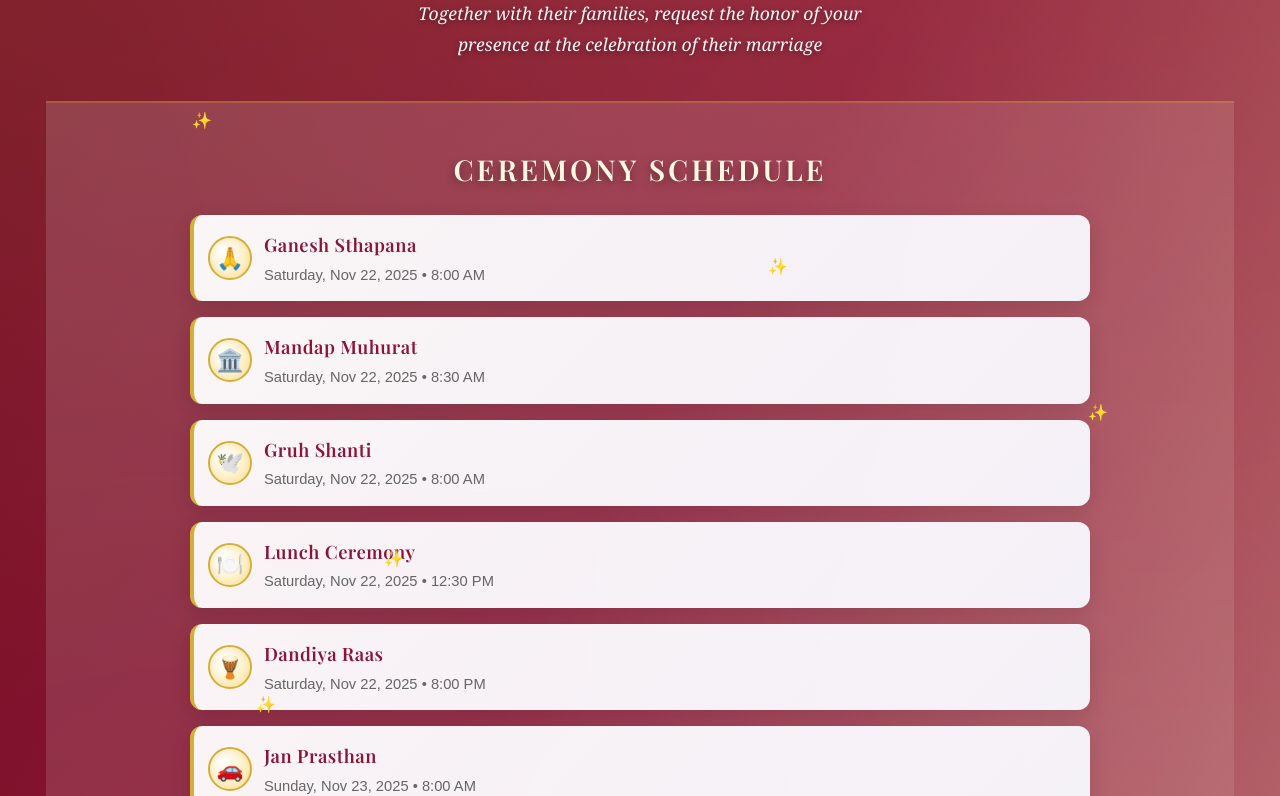
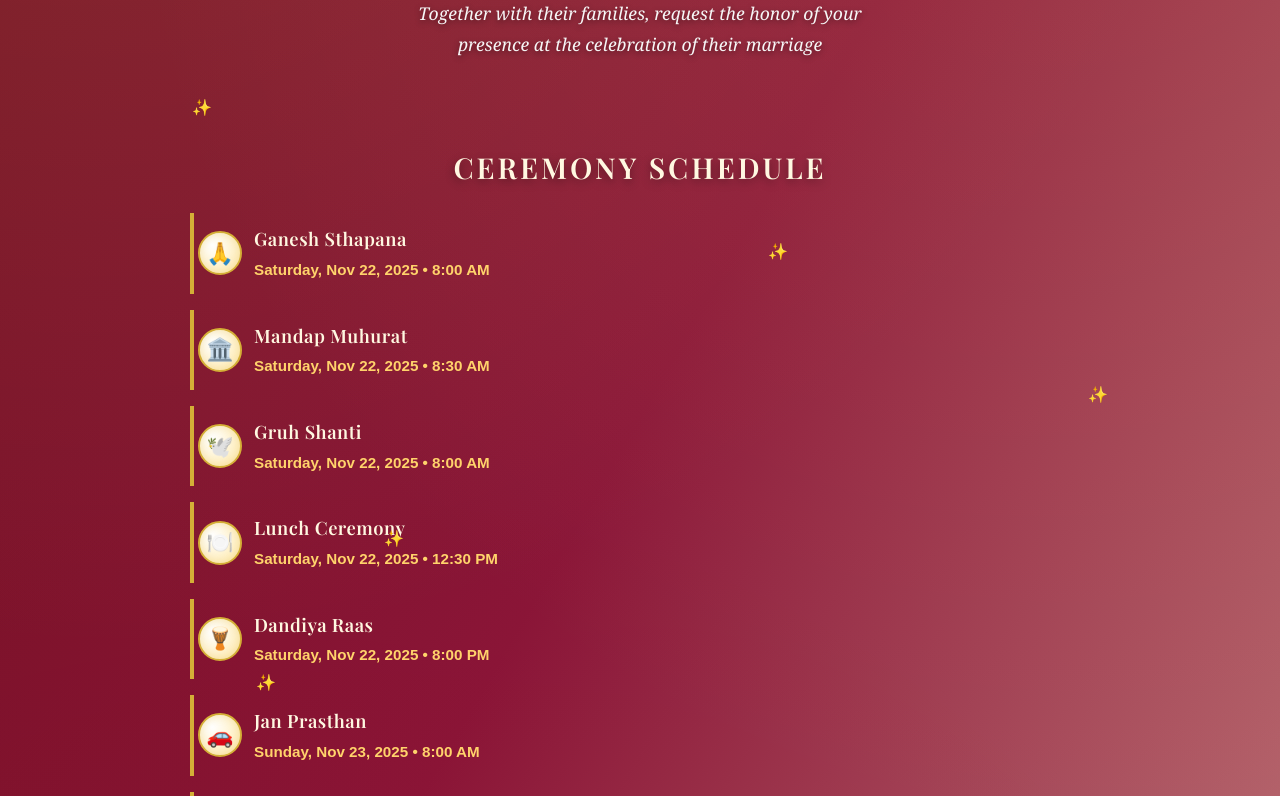
Before and after one commit to trivedikartik/kartikwedsnisha, a React (Vite) app: page / in a window 1280 px wide. Shown: the part 767-1563 px from the top of the page. Built offline with nearby package versions, Linux system fonts and the light colour scheme.

Commit message:
Make Ceremony events full-width and improve text visibility\n\n- Remove card backgrounds and shadows from schedule items\n- Full-bleed padding and width like Dress Code\n- Increase contrast: light headings, gold times, lighter notes\n- Simplify hover to subtle lift only

```diff
--- a/src/components/WeddingInvitation.css
+++ b/src/components/WeddingInvitation.css
@@ -1294,13 +1294,11 @@
 
 /* Full Schedule */
 .full-schedule {
-  margin: 40px 0; /* align width with dress-code */
-  padding: 35px 16px;
+  margin: 0; /* full width flush */
+  padding: 35px 0; /* full-bleed like dress-code */
   border-radius: 0;
-  background: linear-gradient(135deg, rgba(255,255,255,0.15) 0%, rgba(255,248,225,0.1) 100%);
+  background: transparent; /* remove card look */
   border: none;
-  border-top: 2px solid rgba(212, 175, 55, 0.3);
-  border-bottom: 2px solid rgba(212, 175, 55, 0.3);
   box-shadow: none;
   opacity: 0;
   transform: translateY(-20px);
@@ -1346,22 +1344,21 @@
   grid-template-columns: 1fr;
 }
 
+
 .schedule-item {
   display: flex;
   align-items: center;
   gap: 12px;
-  padding: 16px 14px;
-  background: linear-gradient(135deg, rgba(255,255,255,0.95) 0%, rgba(248,249,255,0.95) 100%);
-  border-radius: 12px;
+  padding: 12px 4px; /* simpler, flatter spacing */
+  background: transparent; /* no inner cards */
+  border-radius: 0;
   border-left: 4px solid #d4af37;
-  box-shadow: 0 6px 20px rgba(0, 0, 0, 0.12);
-  transition: transform 0.25s ease, box-shadow 0.25s ease;
-  backdrop-filter: blur(10px);
+  box-shadow: none;
+  transition: transform 0.25s ease;
 }
 
 .schedule-item:hover {
-  transform: translateY(-4px);
-  box-shadow: 0 12px 28px rgba(0, 0, 0, 0.1);
+  transform: translateY(-2px);
 }
 
 .schedule-icon {
@@ -1384,7 +1381,7 @@
 .schedule-content h4 {
   font-family: 'Playfair Display', serif;
   font-size: 1.15em;
-  color: #8a1538;
+  color: #fff8e1; /* brighter for visibility */
   margin: 0 0 6px 0;
   letter-spacing: 0.5px;
   font-weight: 600;
@@ -1392,17 +1389,17 @@
 
 .schedule-time {
   font-family: 'Arial', sans-serif;
-  font-size: 0.92em;
-  color: #666;
+  font-size: 0.95em;
+  color: #ffd36b; /* gold for contrast */
   margin: 0;
-  font-weight: 500;
-  line-height: 1.4;
+  font-weight: 600;
+  line-height: 1.5;
 }
 
 .schedule-note {
   font-family: 'Georgia', serif;
   font-size: 0.95em;
-  color: #666;
+  color: #f0f0f0; /* light text on dark bg */
   margin-top: 4px;
 }
 
```
